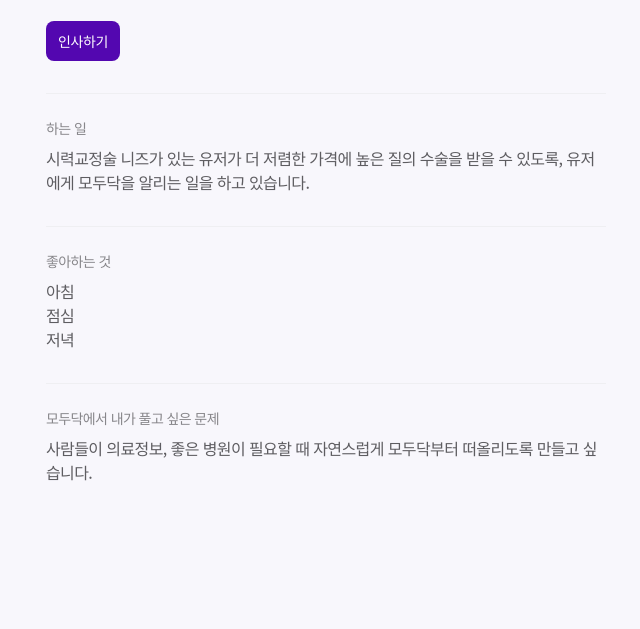
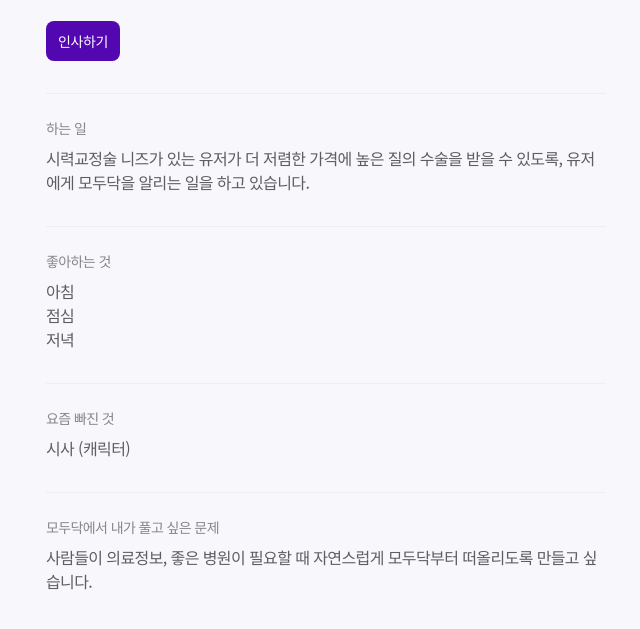
Before and after one commit to yerin-mdd/my-page, a plain HTML site: page index.html in a window 1280 px wide. Shown: the part 133-762 px from the top of the page, without its empty margins (314-954 px from the left). Drawn offline with Linux system fonts and the light colour scheme.

Commit message:
요즘 빠진 것 섹션 추가

```diff
--- a/index.html
+++ b/index.html
@@ -163,6 +163,11 @@
     </section>
 
     <section>
+      <h2>요즘 빠진 것</h2>
+      <p>시사 (캐릭터)</p>
+    </section>
+
+    <section>
       <h2>모두닥에서 내가 풀고 싶은 문제</h2>
       <p>사람들이 의료정보, 좋은 병원이 필요할 때 자연스럽게 모두닥부터 떠올리도록 만들고 싶습니다.</p>
     </section>
```
